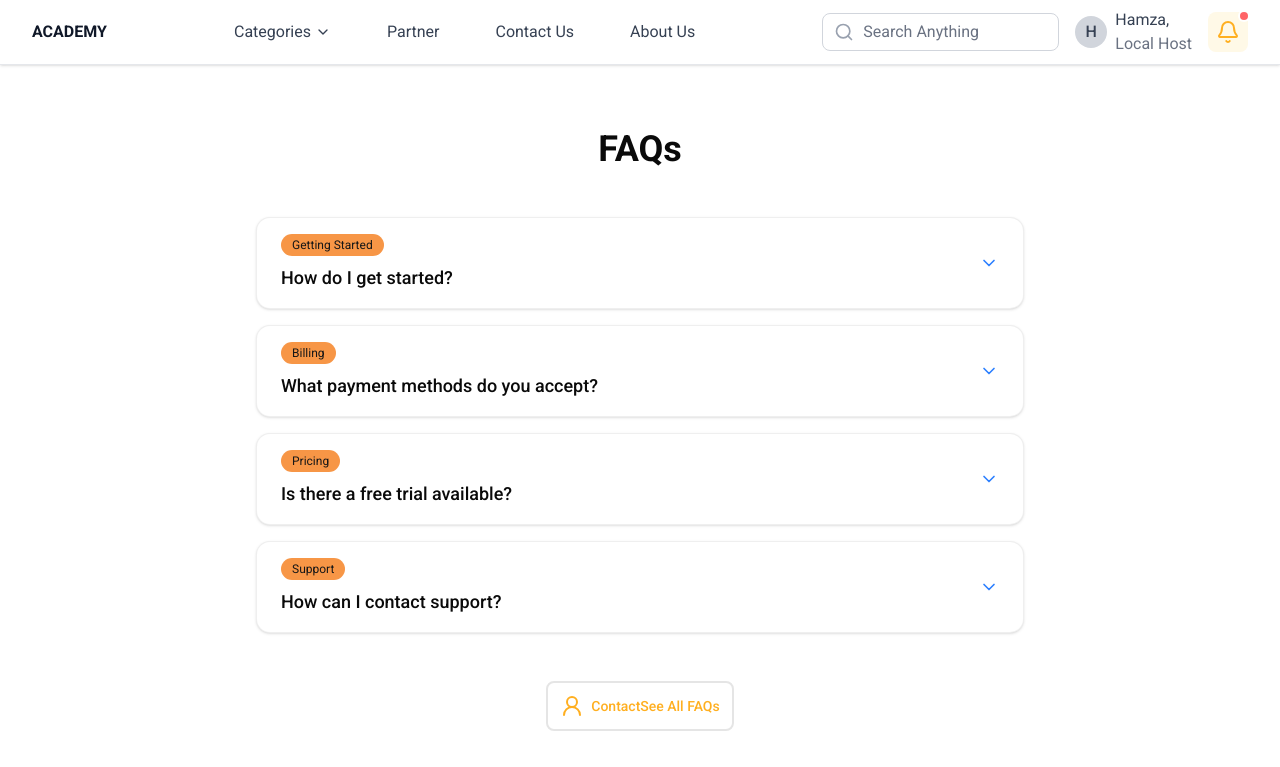
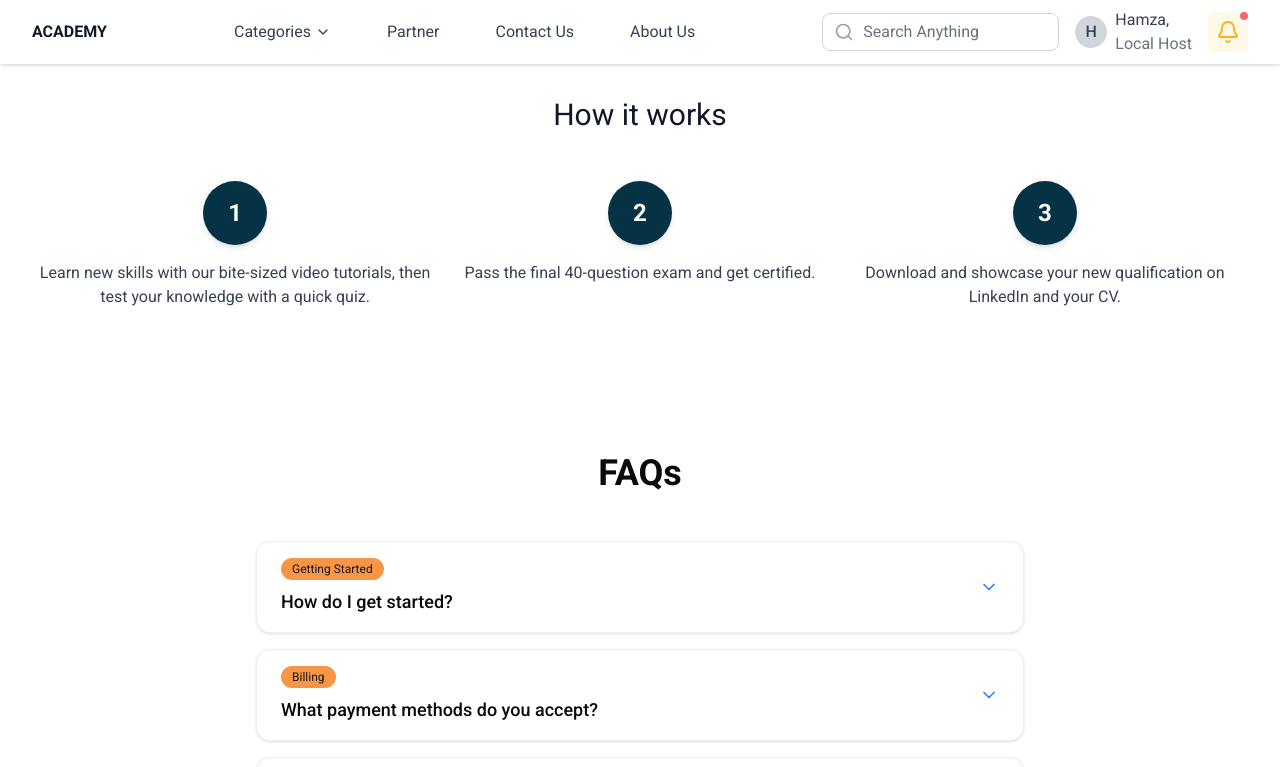
Before and after one commit to tabaani-interns/academy-Front, a Next.js app in the folder academy/: page /coursePage/1 in a window 1280 px wide. Shown: the top 767 px of the page. Built offline with nearby package versions, Linux system fonts and the light colour scheme.

Commit message:
How It Works section

```diff
--- a/academy/app/(root)/coursePage/[id]/page.tsx
+++ b/academy/app/(root)/coursePage/[id]/page.tsx
@@ -2,6 +2,7 @@
 
 import React from 'react'
 import {FaqSectionWithCategories} from "@/components/faq-with-categories";
+import HowItWorks from "@/components/HowItWorks";
 const DEMO_FAQS = [
     {
         question: "How do I get started?",
@@ -29,6 +30,7 @@ const DEMO_FAQS = [
 const Page = () => {
     return (
         <>
+            <HowItWorks/>
             <FaqSectionWithCategories
                 title="FAQs"
                 description=""
--- a/academy/app/layout.tsx
+++ b/academy/app/layout.tsx
@@ -17,6 +17,7 @@ const geistMono = Geist_Mono({
 export const metadata: Metadata = {
   title: "Tabaani Academy",
   description: "E-learning application",
+
 };
 
 export default function RootLayout({
--- /dev/null
+++ b/academy/components/HowItWorks.tsx
@@ -0,0 +1,43 @@
+import React from 'react';
+
+const HowItWorks = () => {
+    return (
+        <section className="container mx-auto px-4 py-8">
+            <h3 className="text-3xl text-center text-gray-900 font-roboto">How it works</h3>
+
+            <div className="flex flex-col md:flex-row justify-center gap-8 py-12">
+
+                <div className="flex flex-col items-center  text-center  max-w-[395px]">
+                    <div className="w-16 h-16 rounded-full bg-cyan-950 text-white flex items-center justify-center text-2xl font-bold shadow-md mb-4">
+                        1
+                    </div>
+                    <p className="font-roboto text-gray-700">
+                        Learn new skills with our bite-sized video tutorials, then test your knowledge with a quick quiz.
+                    </p>
+                </div>
+
+
+                <div className="flex flex-col items-center  text-center  max-w-[395px]">
+                    <div className="w-16 h-16 rounded-full bg-cyan-950 text-white flex items-center justify-center text-2xl font-bold shadow-md mb-4">
+                        2
+                    </div>
+                    <p className="font-roboto text-gray-700">
+                        Pass the final 40-question exam and get certified.
+                    </p>
+                </div>
+
+
+                <div className="flex flex-col items-center  text-center  max-w-[395px]">
+                    <div className="w-16 h-16 rounded-full bg-cyan-950 text-white flex items-center justify-center text-2xl font-bold shadow-md mb-4">
+                        3
+                    </div>
+                    <p className="font-roboto text-gray-700">
+                        Download and showcase your new qualification on LinkedIn and your CV.
+                    </p>
+                </div>
+            </div>
+        </section>
+    );
+};
+
+export default HowItWorks;
```
